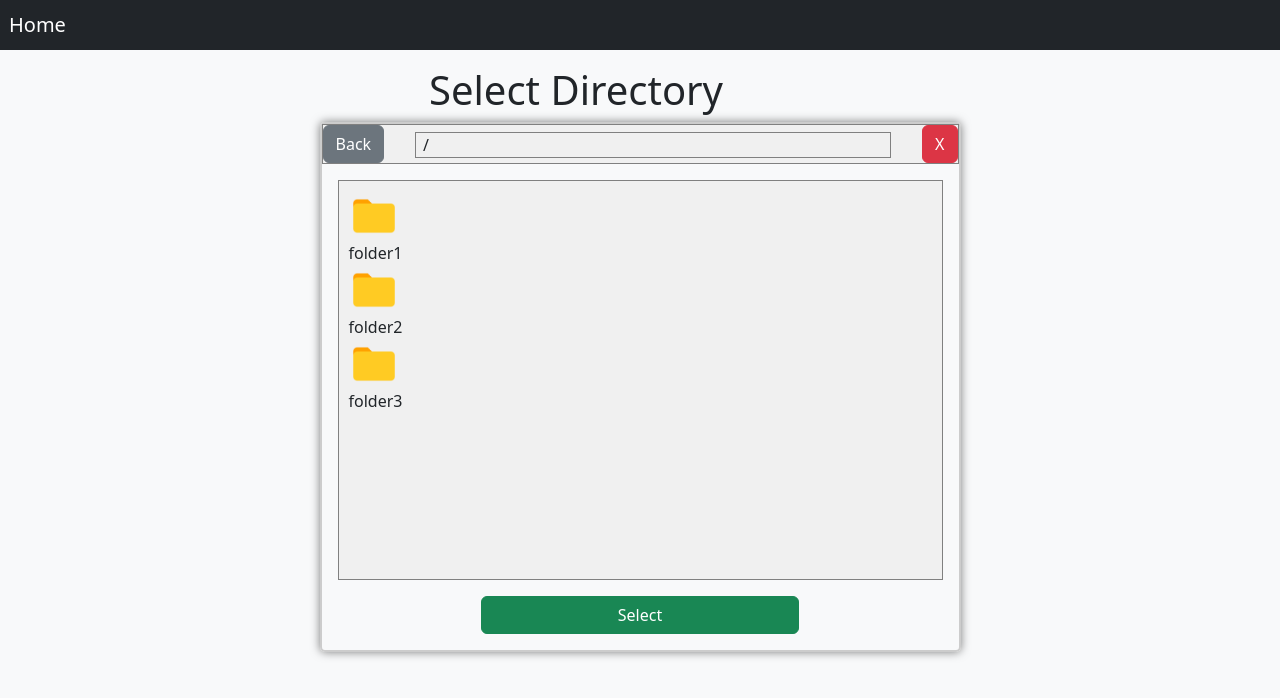
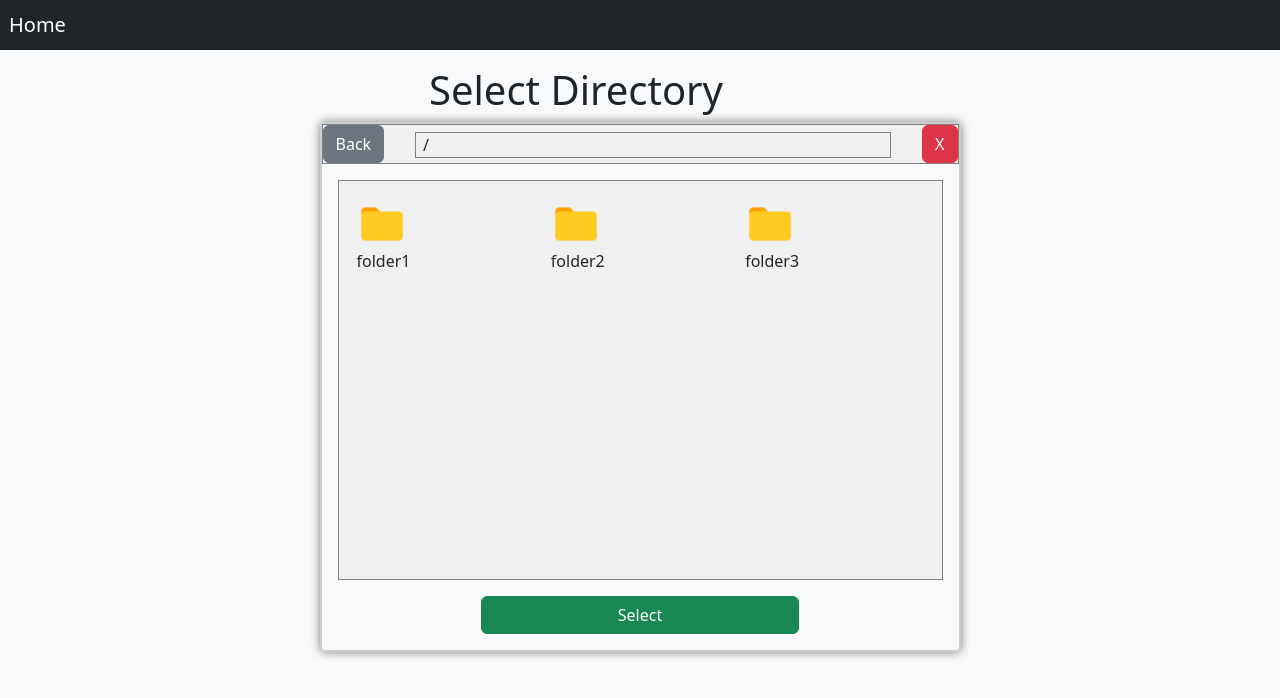
Before and after one commit to jigneshsatam/Photo-Album-Generator, an Angular app in the folder frontend/aespa/: page /admin/upload in a window 1280 px wide. Both pictures are taken after a click on the button "Select directory". Shown: the top 698 px of the page. Built offline with nearby package versions, Linux system fonts and the light colour scheme; no server answers.

Commit message:
fix error with FE. Adjust for multiple folders

```diff
--- a/frontend/aespa/src/app/upload/upload.component.html
+++ b/frontend/aespa/src/app/upload/upload.component.html
@@ -26,9 +26,11 @@
         </div>
         <div class="directory-tree">
           <div *ngIf="subDirectories">
-            <div *ngFor="let folder of folders" (click)="selectItem(folder, 'folder', $event)" (dblclick)="onDoubleClick(folder, 'folder')">
-              <img class="folder" [ngClass]="{ 'filtered': selectedFolder === folder }" (click)="changeFilter(folder, 'folder', folder, $event)" src="assets/folder.png" alt="folder icon" />
-              <span>{{ folder }}</span>
+            <div class="folders-container">
+              <div *ngFor="let folder of folders" class="folder-wrapper" (click)="selectItem(folder, 'folder', $event)" (dblclick)="onDoubleClick(folder, 'folder')">
+                <img class="folder" [ngClass]="{ 'filtered': selectedFolder === folder }" (click)="changeFilter(folder, 'folder', folder, $event)" src="assets/folder.png" alt="folder icon" />
+                <span>{{ folder }}</span>
+              </div>
             </div>
           </div> <!-- subDirectories -->
           <div *ngIf="!subDirectories" class="alert alert-info" role="alert">
--- a/frontend/aespa/src/app/upload/upload.component.sass
+++ b/frontend/aespa/src/app/upload/upload.component.sass
@@ -85,3 +85,16 @@
   display: flex
   justify-content: start
   gap: 8px
+
+.folders-container
+  display: flex
+  flex-wrap: wrap
+  max-height: 380px //Adjust this value based on the desired height of the container
+  overflow-y: auto
+  gap: 16px // Adjust this value to control the gap between folders
+
+
+.folder-wrapper
+  flex-basis: calc(33.3333% - 16px) // 33.3333% for 3 columns, adjust this value for the desired number of columns
+  box-sizing: border-box
+  padding: 8px // Adjust this value to control the padding around the folders
--- a/frontend/aespa/src/app/upload/upload.component.ts
+++ b/frontend/aespa/src/app/upload/upload.component.ts
@@ -86,7 +86,9 @@ export class UploadComponent implements OnInit {
       //console.log(response.path);
 
       // Update folders and files based on the response
-      this.selectedItem = null;
+      var info = { name: folder, type: 'folder' };
+      this.selectedItem = info;
+      console.log("selected item: ", this.selectedItem);
       this.selectedFolder = null;
       this.folders = response.Directories;
       this.files = response.Files;
```
